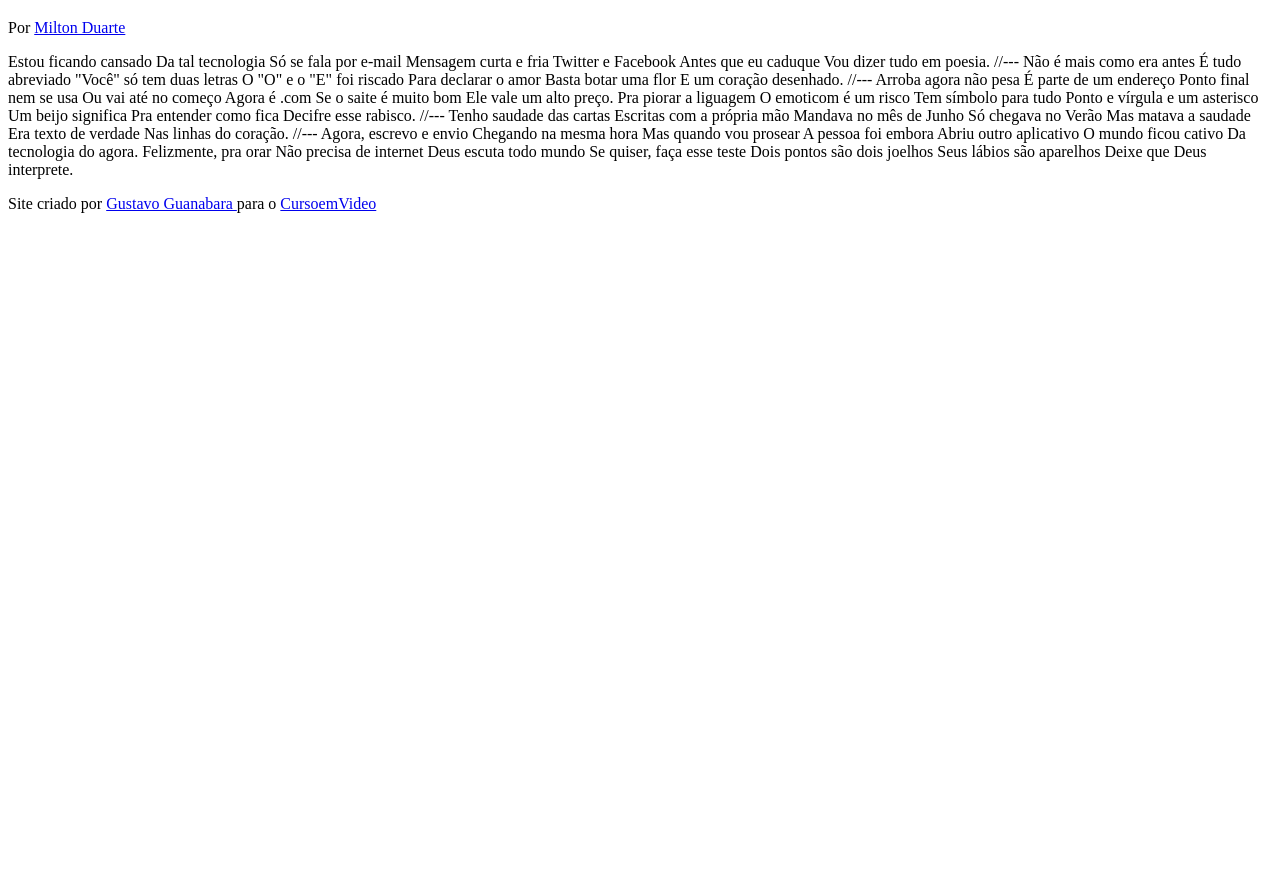
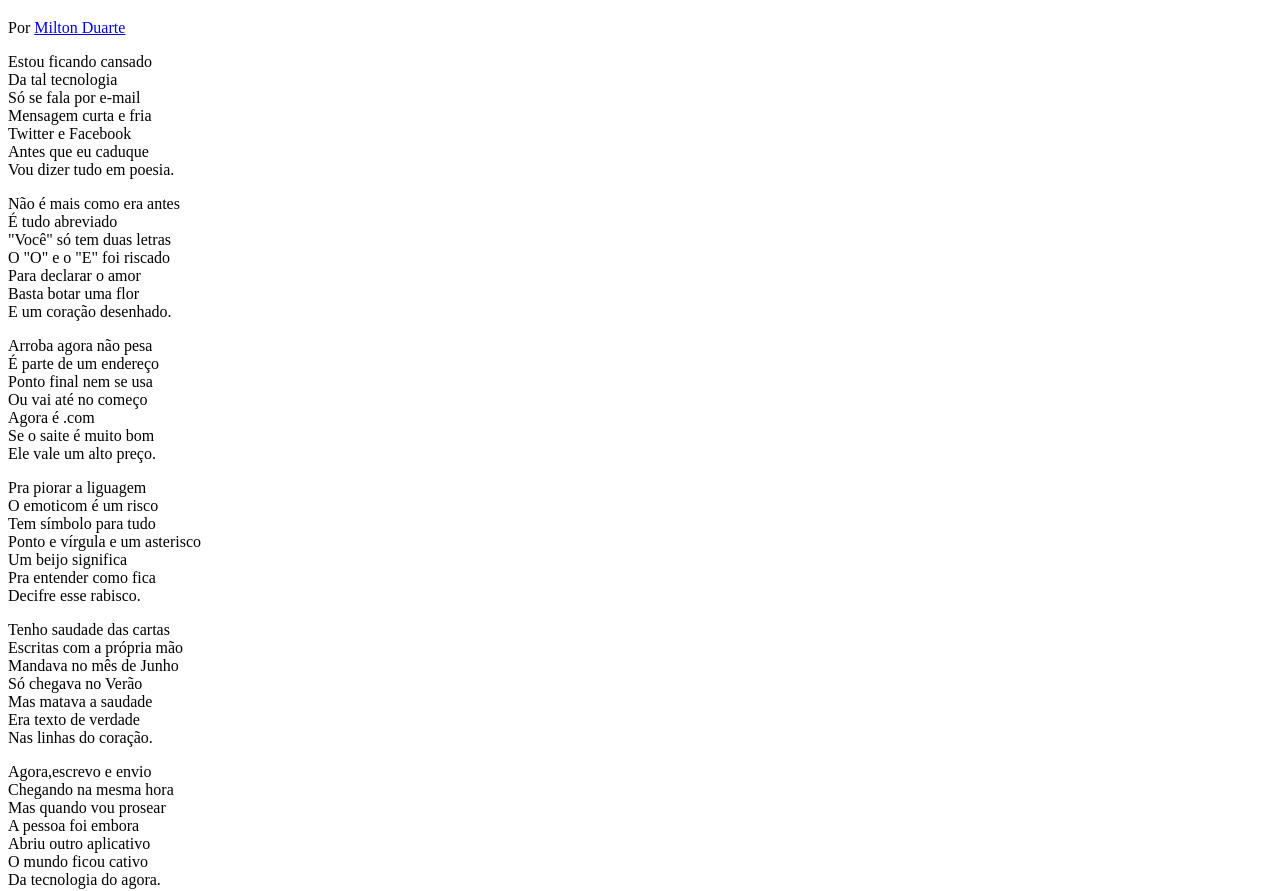
Before and after one commit to viniciusgusttavo/desafios-curso-html-css, a plain HTML site: page Desafio12/index.html in a window 1280 px wide. Shown: the part 61-952 px from the top of the page. Before the commit the page ends 800 px from the top, so only its background shows below. Drawn offline with Linux system fonts and the light colour scheme.

Commit message:
Organizei o conteúdo

```diff
--- a/Desafio12/index.html
+++ b/Desafio12/index.html
@@ -6,6 +6,7 @@
   <meta http-equiv="X-UA-Compatible" content="IE=edge" />
   <meta name="viewport" content="width=device-width, initial-scale=1.0" />
   <title>Cordel Moderno</title>
+  <link rel="stylesheet" href="style/style.css">
 </head>
 
 <body>
@@ -20,22 +21,81 @@
     </p>
   </header>
 
-  Estou ficando cansado Da tal tecnologia Só se fala por e-mail Mensagem curta
-  e fria Twitter e Facebook Antes que eu caduque Vou dizer tudo em poesia.
-  //--- Não é mais como era antes É tudo abreviado "Você" só tem duas letras O
-  "O" e o "E" foi riscado Para declarar o amor Basta botar uma flor E um
-  coração desenhado. //--- Arroba agora não pesa É parte de um endereço Ponto
-  final nem se usa Ou vai até no começo Agora é .com Se o saite é muito bom
-  Ele vale um alto preço. Pra piorar a liguagem O emoticom é um risco Tem
-  símbolo para tudo Ponto e vírgula e um asterisco Um beijo significa Pra
-  entender como fica Decifre esse rabisco. //--- Tenho saudade das cartas
-  Escritas com a própria mão Mandava no mês de Junho Só chegava no Verão Mas
-  matava a saudade Era texto de verdade Nas linhas do coração. //--- Agora,
-  escrevo e envio Chegando na mesma hora Mas quando vou prosear A pessoa foi
-  embora Abriu outro aplicativo O mundo ficou cativo Da tecnologia do agora.
-  Felizmente, pra orar Não precisa de internet Deus escuta todo mundo Se
-  quiser, faça esse teste Dois pontos são dois joelhos Seus lábios são
-  aparelhos Deixe que Deus interprete.
+  <section>
+    <p>
+      Estou ficando cansado<br>
+      Da tal tecnologia<br>
+      Só se fala por e-mail<br>
+      Mensagem curta e fria<br>
+      Twitter e Facebook<br>
+      Antes que eu caduque<br>
+      Vou dizer tudo em poesia.
+    </p>
+  </section>
+  <section>
+    <p>
+      Não é mais como era antes<br>
+      É tudo abreviado<br>
+      "Você" só tem duas letras<br>
+      O "O" e o "E" foi riscado<br>
+      Para declarar o amor<br>
+      Basta botar uma flor<br>
+      E um coração desenhado.
+    </p>
+  </section>
+  <section>
+    <p>
+      Arroba agora não pesa<br>
+      É parte de um endereço<br>
+      Ponto final nem se usa<br>
+      Ou vai até no começo<br>
+      Agora é .com<br>
+      Se o saite é muito bom<br>
+      Ele vale um alto preço.
+    </p>
+
+    <p>
+      Pra piorar a liguagem<br>
+      O emoticom é um risco<br>
+      Tem símbolo para tudo<br>
+      Ponto e vírgula e um asterisco<br>
+      Um beijo significa<br>
+      Pra entender como fica<br>
+      Decifre esse rabisco.
+    </p>
+  </section>
+  <section>
+    <p>
+      Tenho saudade das cartas<br>
+      Escritas com a própria mão<br>
+      Mandava no mês de Junho<br>
+      Só chegava no Verão<br>
+      Mas matava a saudade<br>
+      Era texto de verdade<br>
+      Nas linhas do coração.
+    </p>
+  </section>
+  <section>
+    <p>
+      Agora,escrevo e envio<br>
+      Chegando na mesma hora<br>
+      Mas quando vou prosear<br>
+      A pessoa foi embora<br>
+      Abriu outro aplicativo<br>
+      O mundo ficou cativo<br>
+      Da tecnologia do agora.
+    </p>
+
+    <p>
+      Felizmente, pra orar<br>
+      Não precisa de internet<br>
+      Deus escuta todo mundo<br>
+      Se quiser, faça esse teste<br>
+      Dois pontos são dois joelhos<br>
+      Seus lábios são aparelhos <br>
+      Deixe que Deus interprete.
+    </p>
+  </section>
 
   <footer>
     <p>
--- /dev/null
+++ b/Desafio12/style/style.css
@@ -0,0 +1 @@
+@charset "UTF-8";
```
